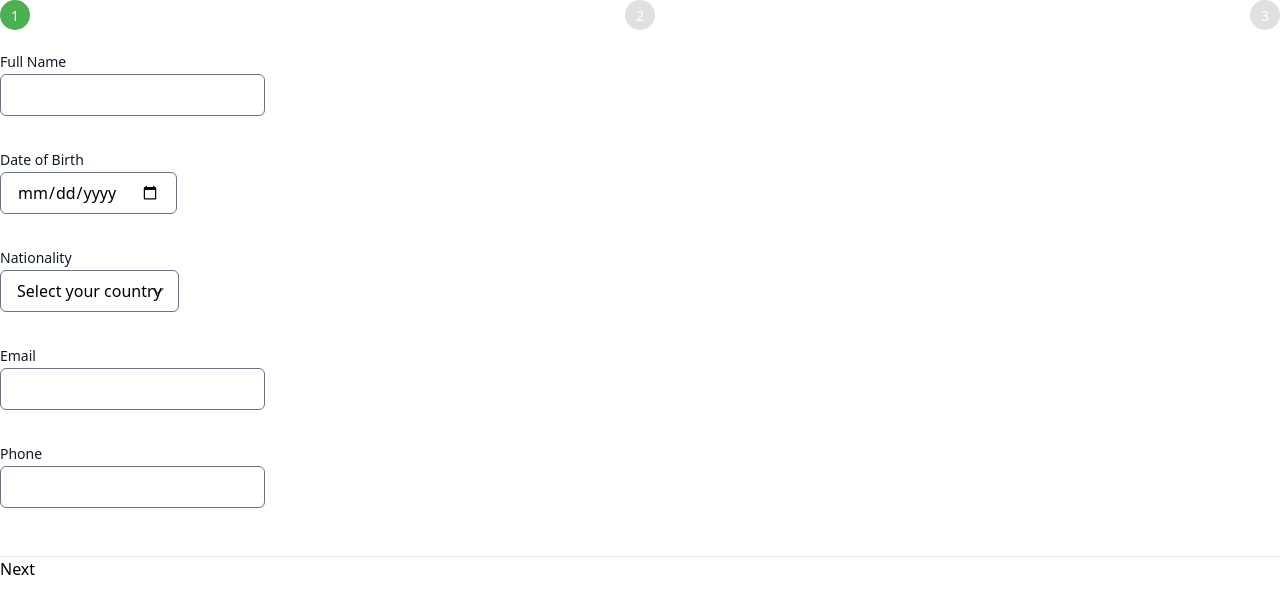
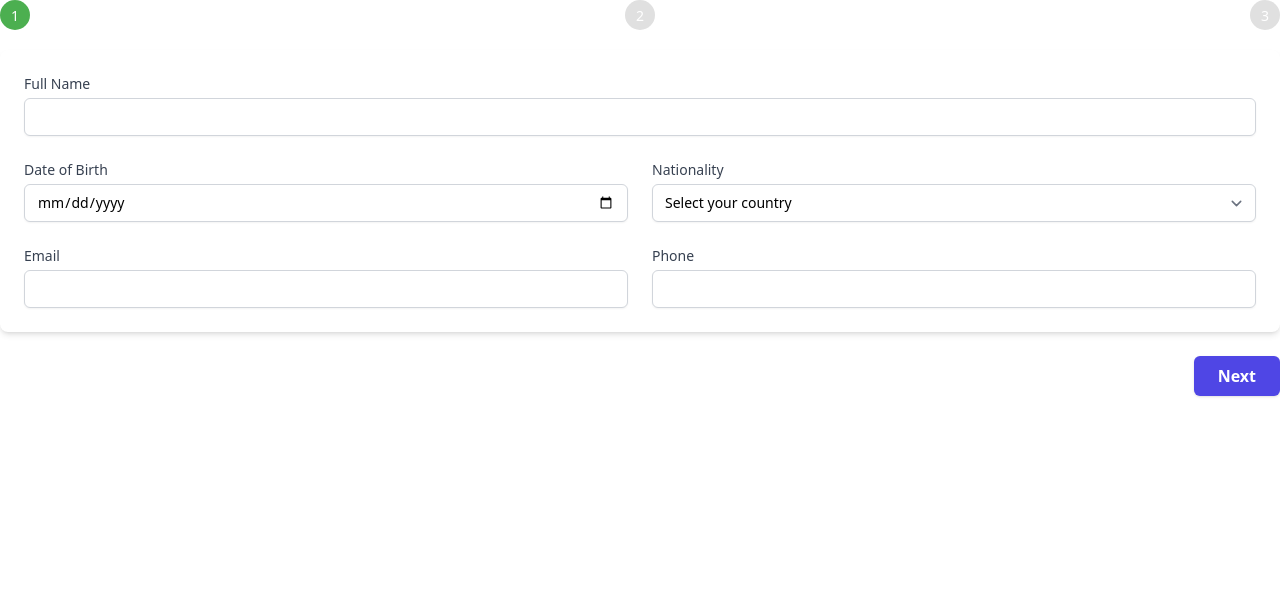
Before and after one commit to thuyluu9595/mars-visit-application, a Next.js app: page / in a window 1280 px wide. Shown: the top 614 px of the page. Built offline with nearby package versions, Linux system fonts and the light colour scheme.

Commit message:
Styled pages

```diff
--- a/src/components/NavigationButtons.js
+++ b/src/components/NavigationButtons.js
@@ -1,16 +1,27 @@
 import React from 'react';
 
-const NavigationButtons = ({ step, prevStep, isLastStep, isSubmitting }) => {
+const NavigationButtons = ({ step, prevStep }) => {
     return (
-        <div>
-            {step > 1 && (
-                <button type="button" onClick={prevStep}>
-                    Previous
+        <div className="flex justify-between mt-6">
+            <div>
+                {step > 0 && (
+                    <button
+                        type="button"
+                        onClick={prevStep}
+                        className="px-6 py-2 bg-gray-300 text-gray-800 font-semibold rounded-md shadow hover:bg-gray-400 focus:outline-none focus:ring-2 focus:ring-offset-2 focus:ring-gray-500"
+                    >
+                        Previous
+                    </button>
+                )}
+            </div>
+            <div className="ml-auto">
+                <button
+                    type="submit"
+                    className="px-6 py-2 bg-indigo-600 text-white font-semibold rounded-md shadow hover:bg-indigo-700 focus:outline-none focus:ring-2 focus:ring-offset-2 focus:ring-indigo-500"
+                >
+                    {step === 2 ? 'Submit' : 'Next'}
                 </button>
-            )}
-            <button type="submit" disabled={isSubmitting}>
-                {isLastStep ? 'Submit' : 'Next'}
-            </button>
+            </div>
         </div>
     );
 };
--- a/src/components/forms/HealthSafetyForm.js
+++ b/src/components/forms/HealthSafetyForm.js
@@ -3,28 +3,40 @@ import { Field, ErrorMessage } from 'formik';
 
 const HealthSafetyForm = () => {
     return (
-        <div className="space-y-9">
-            <div className="border-b border-gray-900/10 pb-12">
-                <div className="grid grid-cols-1 gap-x-6 gap-y-8 sm:grid-cols-6">
-                    <div className="col-span-full">
-                        <label htmlFor="healthDeclaration" className="block text-sm font-medium leading-6 text-gray-900">Health Declaration</label>
-                        <Field as="select" name="healthDeclaration" className="px-4 py-2 border rounded-md">
+        <div className="space-y-8 bg-white p-6 rounded-lg shadow-md">
+            <div className="grid grid-cols-1 gap-6 sm:grid-cols-2">
+                <div className="sm:col-span-2">
+                    <label htmlFor="healthDeclaration" className="block text-sm font-medium text-gray-700">Health Declaration</label>
+                    <Field
+                        as="select"
+                        name="healthDeclaration"
+                        className="mt-1 block w-full rounded-md border-gray-300 shadow-sm focus:border-indigo-500 focus:ring-indigo-500 sm:text-sm"
+                    >
                         <option value="">Select</option>
                         <option value="true">Yes</option>
                         <option value="false">No</option>
                     </Field>
                     <ErrorMessage name="healthDeclaration" component="div" className="text-red-500 text-sm mt-1" />
                 </div>
-                    <div className="col-span-full">
-                        <label htmlFor="emergencyContact" className="block text-sm font-medium leading-6 text-gray-900">Emergency Contact Information</label>
-                        <Field type="text" name="emergencyContact" className="px-4 py-2 border rounded-md" />
+
+                <div className="sm:col-span-2">
+                    <label htmlFor="emergencyContact" className="block text-sm font-medium text-gray-700">Emergency Contact Information</label>
+                    <Field
+                        type="text"
+                        name="emergencyContact"
+                        className="mt-1 block w-full rounded-md border-gray-300 shadow-sm focus:border-indigo-500 focus:ring-indigo-500 sm:text-sm"
+                    />
                     <ErrorMessage name="emergencyContact" component="div" className="text-red-500 text-sm mt-1" />
                 </div>
-                    <div className="col-span-full">
-                        <label htmlFor="medicalConditions" className="block text-sm font-medium leading-6 text-gray-900">Any Medical Conditions (if applicable)</label>
-                        <Field as="textarea" name="medicalConditions" className="px-4 py-2 border rounded-md" />
+
+                <div className="sm:col-span-2">
+                    <label htmlFor="medicalConditions" className="block text-sm font-medium text-gray-700">Any Medical Conditions (if applicable)</label>
+                    <Field
+                        as="textarea"
+                        name="medicalConditions"
+                        className="mt-1 block w-full rounded-md border-gray-300 shadow-sm focus:border-indigo-500 focus:ring-indigo-500 sm:text-sm"
+                    />
                     <ErrorMessage name="medicalConditions" component="div" className="text-red-500 text-sm mt-1" />
-                    </div>
                 </div>
             </div>
         </div>
--- a/src/components/forms/PersonalInfoForm.js
+++ b/src/components/forms/PersonalInfoForm.js
@@ -6,27 +6,39 @@ const countries = [
     "France", "India", "China", "Japan", "Brazil", "Mexico", "Russia",
     "South Africa", "Italy", "Spain", "Netherlands", "Sweden", "Switzerland",
     "Norway", "New Zealand", "Argentina", "Chile", "South Korea", "Nigeria"
-
 ];
 
 const PersonalInfoForm = ({ isSubmitting }) => {
     return (
-        <div className="space-y-9">
-            <div className="border-b border-gray-900/10 pb-12">
-                <div className="grid grid-cols-1 gap-x-6 gap-y-8 sm:grid-cols-6">
-                    <div className="sm:col-span-4">
-                        <label htmlFor="fullName" className="block text-sm font-medium leading-6 text-gray-900">Full Name</label>
-                        <Field type="text" name="fullName" className="px-4 py-2 border rounded-md" />
+        <div className="space-y-8 bg-white p-6 rounded-lg shadow-md">
+            <div className="grid grid-cols-1 gap-6 sm:grid-cols-2">
+                <div className="sm:col-span-2">
+                    <label htmlFor="fullName" className="block text-sm font-medium text-gray-700">Full Name</label>
+                    <Field
+                        type="text"
+                        name="fullName"
+                        className="mt-1 block w-full rounded-md border-gray-300 shadow-sm focus:border-indigo-500 focus:ring-indigo-500 sm:text-sm"
+                    />
                     <ErrorMessage name="fullName" component="div" className="text-red-500 text-sm mt-1" />
                 </div>
-                    <div className="col-span-full">
-                        <label htmlFor="dateOfBirth" className="block text-sm font-medium leading-6 text-gray-900">Date of Birth</label>
-                        <Field type="date" name="dateOfBirth" className="px-4 py-2 border rounded-md" />
+
+                <div className="sm:col-span-1">
+                    <label htmlFor="dateOfBirth" className="block text-sm font-medium text-gray-700">Date of Birth</label>
+                    <Field
+                        type="date"
+                        name="dateOfBirth"
+                        className="mt-1 block w-full rounded-md border-gray-300 shadow-sm focus:border-indigo-500 focus:ring-indigo-500 sm:text-sm"
+                    />
                     <ErrorMessage name="dateOfBirth" component="div" className="text-red-500 text-sm mt-1" />
                 </div>
-                    <div className="col-span-full">
-                        <label htmlFor="nationality" className="block text-sm font-medium leading-6 text-gray-900">Nationality</label>
-                        <Field as="select" name="nationality" className="px-4 py-2 border rounded-md">
+
+                <div className="sm:col-span-1">
+                    <label htmlFor="nationality" className="block text-sm font-medium text-gray-700">Nationality</label>
+                    <Field
+                        as="select"
+                        name="nationality"
+                        className="mt-1 block w-full rounded-md border-gray-300 shadow-sm focus:border-indigo-500 focus:ring-indigo-500 sm:text-sm"
+                    >
                         <option value="">Select your country</option>
                         {countries.map((country) => (
                             <option key={country} value={country}>
@@ -36,16 +48,25 @@ const PersonalInfoForm = ({ isSubmitting }) => {
                     </Field>
                     <ErrorMessage name="nationality" component="div" className="text-red-500 text-sm mt-1" />
                 </div>
-                    <div className="col-span-full">
-                        <label htmlFor="email" className="block text-sm font-medium leading-6 text-gray-900">Email</label>
-                        <Field type="email" name="email" className="px-4 py-2 border rounded-md" />
+
+                <div className="sm:col-span-1">
+                    <label htmlFor="email" className="block text-sm font-medium text-gray-700">Email</label>
+                    <Field
+                        type="email"
+                        name="email"
+                        className="mt-1 block w-full rounded-md border-gray-300 shadow-sm focus:border-indigo-500 focus:ring-indigo-500 sm:text-sm"
+                    />
                     <ErrorMessage name="email" component="div" className="text-red-500 text-sm mt-1" />
                 </div>
-                    <div className="col-span-full">
-                        <label htmlFor="phone" className="block text-sm font-medium leading-6 text-gray-900">Phone</label>
-                        <Field type="text" name="phone" className="px-4 py-2 border rounded-md" />
+
+                <div className="sm:col-span-1">
+                    <label htmlFor="phone" className="block text-sm font-medium text-gray-700">Phone</label>
+                    <Field
+                        type="text"
+                        name="phone"
+                        className="mt-1 block w-full rounded-md border-gray-300 shadow-sm focus:border-indigo-500 focus:ring-indigo-500 sm:text-sm"
+                    />
                     <ErrorMessage name="phone" component="div" className="text-red-500 text-sm mt-1" />
-                    </div>
                 </div>
             </div>
         </div>
--- a/src/components/forms/TravelPreferencesForm.js
+++ b/src/components/forms/TravelPreferencesForm.js
@@ -3,33 +3,50 @@ import { Field, ErrorMessage } from 'formik';
 
 const TravelPreferencesForm = () => {
     return (
-        <div className="space-y-9">
-            <div className="border-b border-gray-900/10 pb-12">
-                <div className="grid grid-cols-1 gap-x-6 gap-y-8 sm:grid-cols-6">
-                    <div className="col-span-full">
-                        <label htmlFor="departureDate" className="block text-sm font-medium leading-6 text-gray-900">Departure Date</label>
-                        <Field type="date" name="departureDate" className="px-4 py-2 border rounded-md" />
+        <div className="space-y-8 bg-white p-6 rounded-lg shadow-md">
+            <div className="grid grid-cols-1 gap-6 sm:grid-cols-2">
+                <div className="sm:col-span-1">
+                    <label htmlFor="departureDate" className="block text-sm font-medium text-gray-700">Departure Date</label>
+                    <Field
+                        type="date"
+                        name="departureDate"
+                        className="mt-1 block w-full rounded-md border-gray-300 shadow-sm focus:border-indigo-500 focus:ring-indigo-500 sm:text-sm"
+                    />
                     <ErrorMessage name="departureDate" component="div" className="text-red-500 text-sm mt-1" />
                 </div>
-                    <div className="col-span-full">
-                        <label htmlFor="returnDate" className="block text-sm font-medium leading-6 text-gray-900">Return Date</label>
-                        <Field type="date" name="returnDate" className="px-4 py-2 border rounded-md" />
+
+                <div className="sm:col-span-1">
+                    <label htmlFor="returnDate" className="block text-sm font-medium text-gray-700">Return Date</label>
+                    <Field
+                        type="date"
+                        name="returnDate"
+                        className="mt-1 block w-full rounded-md border-gray-300 shadow-sm focus:border-indigo-500 focus:ring-indigo-500 sm:text-sm"
+                    />
                     <ErrorMessage name="returnDate" component="div" className="text-red-500 text-sm mt-1" />
                 </div>
-                    <div className="col-span-full">
-                        <label htmlFor="accommodation" className="block text-sm font-medium leading-6 text-gray-900">Accommodation Preference</label>
-                        <Field as="select" name="accommodation" className="px-4 py-2 border rounded-md">
+
+                <div className="sm:col-span-2">
+                    <label htmlFor="accommodation" className="block text-sm font-medium text-gray-700">Accommodation Preference</label>
+                    <Field
+                        as="select"
+                        name="accommodation"
+                        className="mt-1 block w-full rounded-md border-gray-300 shadow-sm focus:border-indigo-500 focus:ring-indigo-500 sm:text-sm"
+                    >
                         <option value="">Select</option>
                         <option value="spaceHotel">Space Hotel</option>
                         <option value="martianBase">Martian Base</option>
                     </Field>
                     <ErrorMessage name="accommodation" component="div" className="text-red-500 text-sm mt-1" />
                 </div>
-                    <div className="col-span-full">
-                        <label htmlFor="specialRequests" className="block text-sm font-medium leading-6 text-gray-900">Special Requests or Preferences</label>
-                        <Field as="textarea" name="specialRequests" className="px-4 py-2 border rounded-md" />
+
+                <div className="sm:col-span-2">
+                    <label htmlFor="specialRequests" className="block text-sm font-medium text-gray-700">Special Requests or Preferences</label>
+                    <Field
+                        as="textarea"
+                        name="specialRequests"
+                        className="mt-1 block w-full rounded-md border-gray-300 shadow-sm focus:border-indigo-500 focus:ring-indigo-500 sm:text-sm"
+                    />
                     <ErrorMessage name="specialRequests" component="div" className="text-red-500 text-sm mt-1" />
-                    </div>
                 </div>
             </div>
         </div>
--- a/src/pages/ApplicationForm.js
+++ b/src/pages/ApplicationForm.js
@@ -15,7 +15,10 @@ const validationSchema = [
         dateOfBirth: Yup.date().required('Date of Birth is required'),
         nationality: Yup.string().required('Nationality is required'),
         email: Yup.string().email('Invalid email format').required('Email is required'),
-        phone: Yup.string().required('Phone number is required'),
+        phone: Yup.string().matches(
+            /^\+?[1-9]\d{1,14}$/,
+            'Phone number is not valid'
+        ).required('Phone number is required'),
     }),
     Yup.object({
         departureDate: Yup.date().required('Departure Date is required'),
@@ -25,10 +28,7 @@ const validationSchema = [
     }),
     Yup.object({
         healthDeclaration: Yup.string().required('Health Declaration is required'),
-        emergencyContact: Yup.string().when('healthDeclaration', {
-            is: true,
-            then: Yup.string().required('Emergency Contact is required'),
-        }),
+        emergencyContact: Yup.string().required('Emergency Contact is required'),
         medicalConditions: Yup.string(),
     }),
 ];
@@ -65,8 +65,6 @@ export default function ApplicationForm() {
             router.push('/success'); // Redirect to success page
         } else {
             nextStep();
-            actions.setTouched({});
-            actions.setSubmitting(false);
         }
     };
 
```
Also changed, not shown: src/pages/success.js (renamed from src/pages/Success.js). Lines whose indentation alone changed are shown as unchanged.
